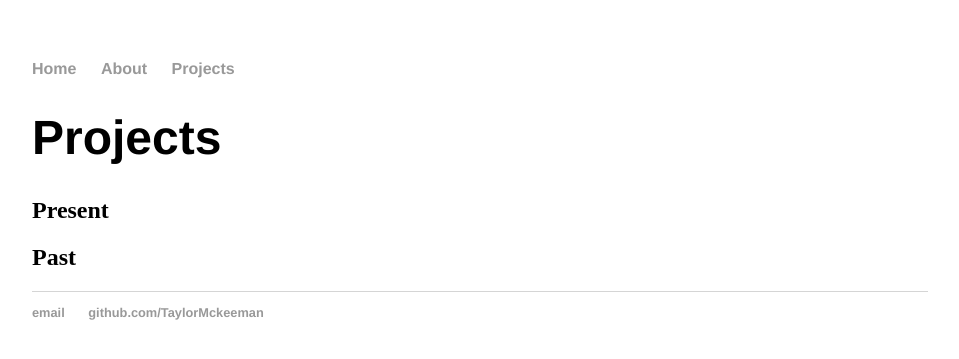
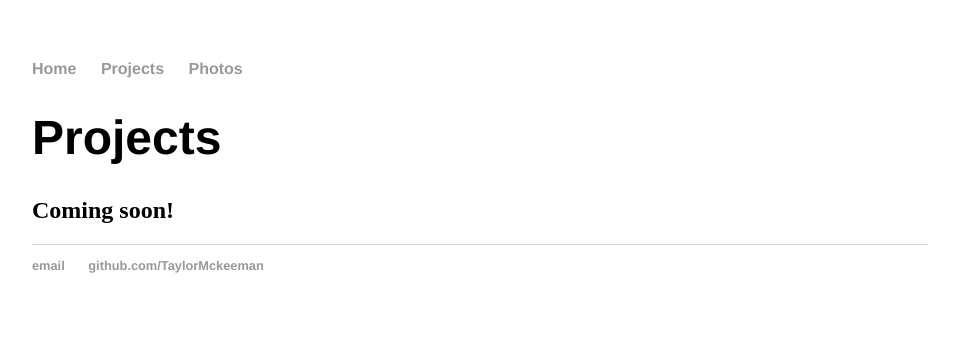
Before and after one commit to TaylorMckeeman/TaylorMckeeman.github.io, a Jekyll site: the page built from projects.html, in a window 1280 px wide. Shown: the top 359 px of the page, without its empty margins (160-1119 px from the left). Built offline with Jekyll 4.4.1, drawn with Linux system fonts in a browser that asks for light colours.

Commit message:
Update projects.html

```diff
--- a/projects.html
+++ b/projects.html
@@ -1,30 +1,9 @@
-<!DOCTYPE html>
-<html>
-	<head>
-		<title>Taylor Mckeeman</title>
-		<!-- link to main stylesheet -->
-		<link rel="stylesheet" type="text/css" href="/css/main.css">
-	</head>
-	<body>
-		<nav>
-    		<ul>
-        		<li><a href="/">Home</a></li>
-	        	<li><a href="/about">About</a></li>
-        		<li><a href="/projects">Projects</a></li>
-    		</ul>
-		</nav>
-		<div class="container">
-    		<div class="blurb">
-        		<h1>Projects</h1>
-				<h2>Present</h2>
-				<h2>Past</h2>
-    		</div><!-- /.blurb -->
-		</div><!-- /.container -->
-		<footer>
-    		<ul>
-        		<li><a href="mailto:taylor.j.mckeeman@gmail.com">email</a></li>
-        		<li><a href="https://github.com/TaylorMckeeman">github.com/TaylorMckeeman</a></li>
-			</ul>
-		</footer>
-	</body>
-</html>
+---
+layout: default
+title: Projects
+---
+
+<div class="blurb">
+        <h1>Projects</h1>
+		<h2>Coming soon!</h2>
+    </div><!-- /.blurb -->
```
